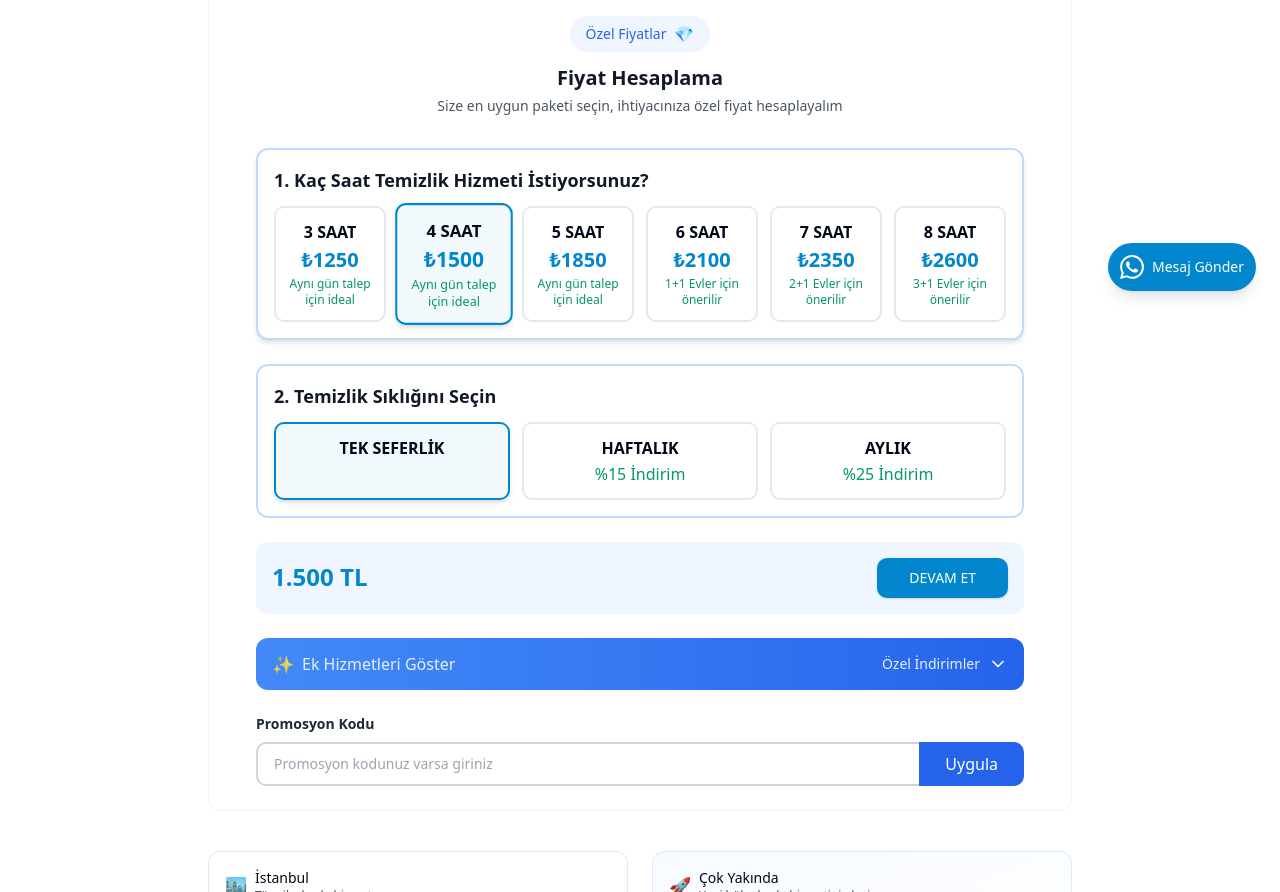
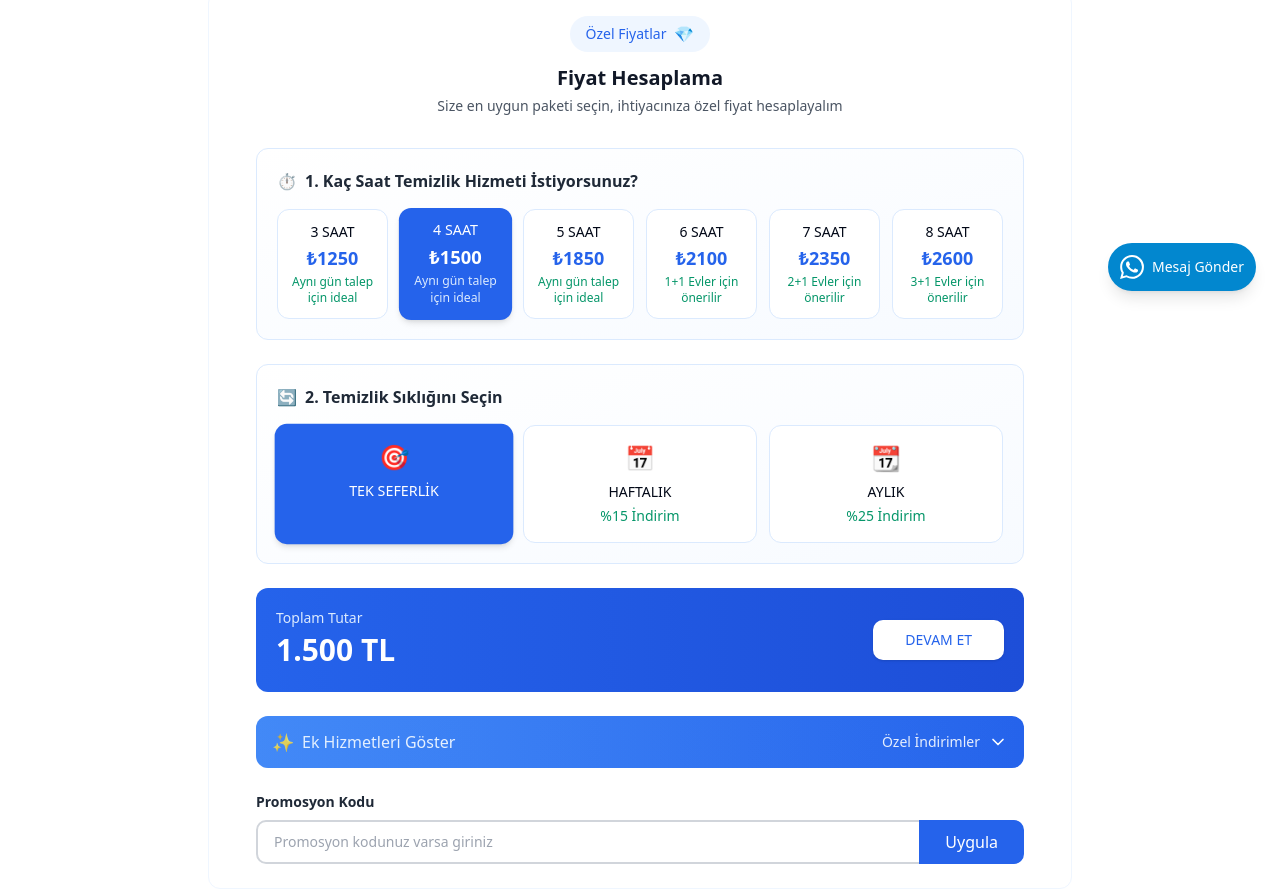
Before and after one commit to Abdullahgnan/peratemizlikhizmeti, a Next.js app in the folder frontend/: page /hizmetler/ev-temizligi in a window 1280 px wide. Shown: the part 485-1377 px from the top of the page. Built offline with nearby package versions, Linux system fonts and the light colour scheme.

Commit message:
price-calculator son design

```diff
--- a/frontend/src/components/pricing/price-calculator.tsx
+++ b/frontend/src/components/pricing/price-calculator.tsx
@@ -130,9 +130,10 @@ export function PriceCalculator() {
 
   return (
     <div className="max-w-3xl mx-auto space-y-6">
-      {/* Ana Fiyat Seçimi */}
-      <div className="border-2 border-blue-200 rounded-lg p-4 bg-white shadow-md">
-        <h3 className="text-lg font-bold text-gray-900 mb-3">
+      {/* Saat Seçimi - Daha modern tasarım */}
+      <div className="bg-gradient-to-br from-white to-blue-50/50 rounded-lg p-5 border border-blue-100">
+        <h3 className="text-base font-semibold text-gray-800 mb-4 flex items-center gap-2">
+          <span className="text-blue-600">⏱️</span>
           1. Kaç Saat Temizlik Hizmeti İstiyorsunuz?
         </h3>
 
@@ -142,18 +143,22 @@ export function PriceCalculator() {
               key={item.hours}
               onClick={() => setHours(item.hours)}
               className={`
-                p-3 cursor-pointer rounded-md transition-all duration-300
-                border-2 ${hours === item.hours
-                  ? 'border-primary bg-primary/5 shadow-md scale-105'
-                  : 'border-gray-200 hover:border-primary/50'
+                p-3 cursor-pointer rounded-lg transition-all duration-300
+                ${hours === item.hours
+                  ? 'bg-blue-600 text-white shadow-md scale-[1.02]'
+                  : 'bg-white border border-blue-100 hover:border-blue-300'
                 }
               `}
             >
               <div className="text-center">
-                <div className="text-base font-bold mb-0.5">{item.hours} SAAT</div>
-                <div className="text-xl font-bold text-primary">₺{item.price}</div>
+                <div className="text-sm font-medium mb-0.5">{item.hours} SAAT</div>
+                <div className={`text-lg font-bold ${hours === item.hours ? 'text-white' : 'text-blue-600'}`}>
+                  ₺{item.price}
+                </div>
                 {item.note && (
-                  <div className="text-xs text-emerald-600 mt-0.5">{item.note}</div>
+                  <div className={`text-xs mt-0.5 ${hours === item.hours ? 'text-blue-100' : 'text-emerald-600'}`}>
+                    {item.note}
+                  </div>
                 )}
               </div>
             </div>
@@ -161,33 +166,36 @@ export function PriceCalculator() {
         </div>
       </div>
 
-      {/* Sıklık Seçimi */}
-      <div className="border-2 border-blue-200 rounded-lg p-4 bg-white">
-        <h3 className="text-lg font-bold text-gray-900 mb-3">
+      {/* Sıklık Seçimi - Modern tasarım */}
+      <div className="bg-gradient-to-br from-white to-blue-50/50 rounded-lg p-5 border border-blue-100">
+        <h3 className="text-base font-semibold text-gray-800 mb-4 flex items-center gap-2">
+          <span className="text-blue-600">🔄</span>
           2. Temizlik Sıklığını Seçin
         </h3>
 
         <div className="grid md:grid-cols-3 gap-3">
           {[
-            { id: "single", label: "TEK SEFERLİK", discount: null },
-            { id: "weekly", label: "HAFTALIK", discount: 15 },
-            { id: "monthly", label: "AYLIK", discount: 25 }
+            { id: "single", label: "TEK SEFERLİK", discount: null, icon: "🎯" },
+            { id: "weekly", label: "HAFTALIK", discount: 15, icon: "📅" },
+            { id: "monthly", label: "AYLIK", discount: 25, icon: "📆" }
           ].map((option) => (
             <div
               key={option.id}
               onClick={() => setFrequency(option.id as FrequencyType)}
               className={`
-                p-3 cursor-pointer rounded-md text-center
-                border-2 transition-all duration-300
+                p-4 cursor-pointer rounded-lg text-center transition-all duration-300
                 ${frequency === option.id
-                  ? 'border-primary bg-primary/5 shadow-md'
-                  : 'border-gray-200 hover:border-primary/50'
+                  ? 'bg-blue-600 text-white shadow-md scale-[1.02]'
+                  : 'bg-white border border-blue-100 hover:border-blue-300'
                 }
               `}
             >
-              <div className="font-bold text-base">{option.label}</div>
+              <div className="text-2xl mb-2">{option.icon}</div>
+              <div className="font-medium text-sm">{option.label}</div>
               {option.discount && (
-                <div className="text-emerald-600 font-medium mt-0.5">
+                <div className={`text-sm font-medium mt-1 ${
+                  frequency === option.id ? 'text-blue-100' : 'text-emerald-600'
+                }`}>
                   %{option.discount} İndirim
                 </div>
               )}
@@ -196,23 +204,26 @@ export function PriceCalculator() {
         </div>
       </div>
 
-      {/* Toplam Fiyat ve Devam Butonu */}
-      <div className="bg-blue-50 rounded-lg p-4 flex items-center justify-between">
+      {/* Toplam Fiyat - Modern tasarım */}
+      <div className="bg-gradient-to-r from-blue-600 to-blue-700 rounded-lg p-5 text-white">
+        <div className="flex items-center justify-between">
           <div>
-          <div className="text-2xl font-bold text-primary">
+            <div className="text-sm font-medium text-blue-100 mb-1">Toplam Tutar</div>
+            <div className="text-3xl font-bold">
               {calculatePrice().toLocaleString("tr-TR")} TL
             </div>
-          <div className="text-gray-600 mt-0.5">
+            <div className="text-blue-100 text-sm mt-1">
               {frequency !== "single" && `${frequency === "weekly" ? "Haftalık" : "Aylık"} ücret`}
             </div>
           </div>
 
           <Button
             size="lg"
-          className="bg-primary hover:bg-primary/90 text-white px-8"
+            className="bg-white text-blue-600 hover:bg-blue-50 px-8"
           >
             DEVAM ET
           </Button>
+        </div>
       </div>
 
       {/* Ek Hizmetler - Renkli ve Dikkat Çekici Buton */}
```
Lines whose indentation alone changed are shown as unchanged.
